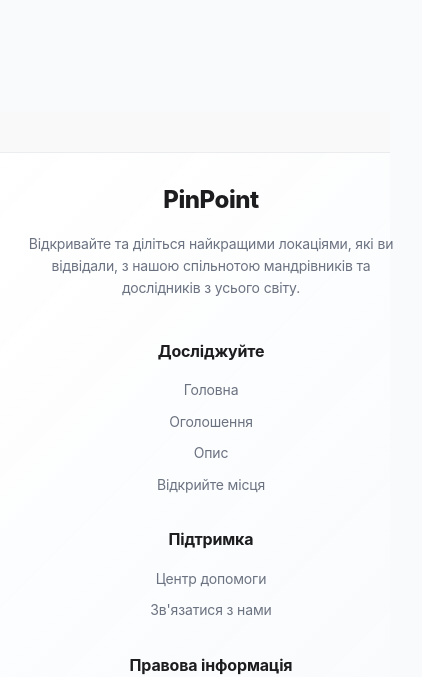
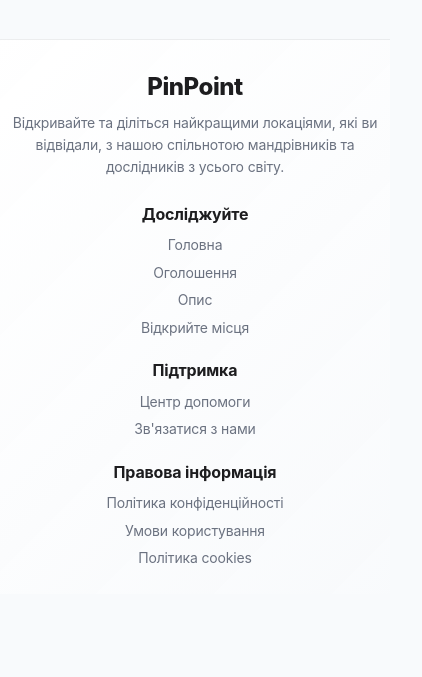
Before and after one commit to Artem2929/MapMark, a React (Vite) app: page /posts/1 in a window 390 px wide. Shown: the part 876-1553 px from the top of the page, 422 px wide, since content can reach past the window. After the commit the page ends 1470 px from the top, so only its background shows below. Built offline with nearby package versions, Linux system fonts and the light colour scheme; no server answers.

Commit message:
Improve mobile UI responsiveness
- Make profile-avatar-upload-overlay full width on mobile
- Set profile-avatar-section width/min-width to auto on 480px
- Hide profile-header gradient animation on mobile

```diff
--- a/comment-item-final.css
+++ b/comment-item-final.css
@@ -2,5 +2,5 @@
   display: flex;
   gap: 12px;
   margin-bottom: 16px;
-  align-items: center;
+  align-items: start;
 }
--- a/src/App.css
+++ b/src/App.css
@@ -30,12 +30,22 @@ body {
   font-weight: 400;
   letter-spacing: -0.01em;
   line-height: 1.47059;
+  overflow-x: hidden;
+  max-width: 100vw;
+}
+
+/* Enhanced HTML and Root */
+html {
+  overflow-x: hidden;
+  max-width: 100vw;
 }
 
 /* Enhanced App Container */
 #root {
   min-height: 100vh;
   position: relative;
+  overflow-x: hidden;
+  max-width: 100vw;
 }
 
 /* Enhanced Selection */
--- a/src/components/layout/Footer.css
+++ b/src/components/layout/Footer.css
@@ -14,10 +14,12 @@
 .footer-content {
   display: grid;
   grid-template-columns: 2fr 1fr 1fr 1fr;
-  gap: 48px;
+  gap: 24px;
   margin: 0 auto;
   padding: 0 24px;
   max-width: 1200px;
+  overflow-x: hidden;
+  box-sizing: border-box;
 }
 
 .footer-section {
@@ -27,12 +29,19 @@
 
 .footer-brand {
   max-width: 320px;
+  width: 100%;
+  min-width: 0;
+  box-sizing: border-box;
+  overflow: hidden;
+  text-align: center;
+  align-items: center;
 }
 
 .brand-logo {
   display: flex;
   align-items: center;
-  margin-bottom: 16px;
+  justify-content: center;
+  margin-bottom: 8px;
 }
 
 
@@ -50,8 +59,17 @@
   color: #6b7280;
   font-size: 15px;
   line-height: 1.6;
-  margin: 0 0 24px 0;
+  margin: 0 0 12px 0;
   font-weight: 400;
+  word-wrap: break-word;
+  overflow-wrap: break-word;
+  word-break: break-word;
+  max-width: 100%;
+  width: 100%;
+  min-width: 0;
+  box-sizing: border-box;
+  overflow: hidden;
+  flex-shrink: 1;
 }
 
 
@@ -60,7 +78,7 @@
   font-size: 17px;
   font-weight: 700;
   color: #1d1d1f;
-  margin: 0 0 20px 0;
+  margin: 0 0 12px 0;
   font-family: -apple-system, BlinkMacSystemFont, 'SF Pro Display', system-ui, sans-serif;
   letter-spacing: -0.01em;
 }
@@ -73,7 +91,7 @@
 }
 
 .footer-links li {
-  margin-bottom: 3px;
+  margin-bottom: 2px;
 }
 
 .footer-link {
@@ -113,29 +131,31 @@
 @media (max-width: 1024px) {
   .footer-content {
     grid-template-columns: 1fr 1fr;
-    gap: 40px;
+    gap: 20px;
   }
 }
 
 @media (max-width: 768px) {
   .footer {
     padding: 30px 0 20px;
-    margin-top: 40px;
+    margin-top: -3px;
   }
 
-  .footer-container {
-    padding: 0 16px;
-  }
+
 
   .footer-content {
     grid-template-columns: 1fr;
-    gap: 24px;
+    gap: 16px;
     text-align: center;
     padding: 0;
+    overflow-x: hidden;
+    width: 100%;
   }
 
   .footer-brand {
     max-width: none;
+    min-width: 0;
+    width: 100%;
   }
 
   .brand-logo {
@@ -148,16 +168,20 @@
 
   .footer-description {
     font-size: 14px;
-    margin-bottom: 16px;
+    margin-bottom: 8px;
+    max-width: 100%;
+    width: 100%;
+    overflow: hidden;
+    word-break: break-word;
   }
 
   .footer-heading {
     font-size: 16px;
-    margin-bottom: 16px;
+    margin-bottom: 8px;
   }
 
   .footer-links li {
-    margin-bottom: 8px;
+    margin-bottom: 4px;
   }
 
   .footer-link {
--- a/src/components/layout/Header.css
+++ b/src/components/layout/Header.css
@@ -28,6 +28,9 @@
   max-width: 1200px;
   margin: 0 auto;
   gap: 20px;
+  width: 100%;
+  box-sizing: border-box;
+  overflow: hidden;
 }
 
 /* Search Container */
@@ -321,7 +324,7 @@
 
 /* Language Dropdown */
 .header .lang-dropdown {
-  position: relative;
+  display: none;
 }
 
 .header .countries-btn,
@@ -403,12 +406,7 @@
 
 /* Mobile Language */
 .header .mobile-lang {
-  display: flex;
-  flex-direction: column;
-  gap: 8px;
-  margin-top: 16px;
-  padding-top: 16px;
-  border-top: 1px solid #e1e5e9;
+  display: none;
 }
 
 .header .mobile-lang-btn {
@@ -495,6 +493,8 @@
   top: 100%;
   left: 0;
   right: 0;
+  width: 100%;
+  max-width: 100vw;
   background-color: #ffffff;
   border-bottom: 1px solid #e1e5e9;
   box-shadow: 0 4px 6px rgba(0, 0, 0, 0.1);
@@ -503,6 +503,8 @@
   gap: 16px;
   opacity: 0;
   transition: all 0.3s ease;
+  box-sizing: border-box;
+  overflow-x: hidden;
 }
 
 .header .mobile-nav.open {
@@ -524,6 +526,11 @@
     sans-serif;
   border: none;
   cursor: pointer;
+  width: 100%;
+  box-sizing: border-box;
+  white-space: nowrap;
+  overflow: hidden;
+  text-overflow: ellipsis;
 }
 
 .header .mobile-link:hover {
@@ -649,7 +656,9 @@
     left: 0;
     right: 0;
     width: 100%;
+    max-width: 100vw;
     box-sizing: border-box;
+    overflow-x: hidden;
   }
 
   .header .mobile-link {
--- a/src/components/ui/Comments.css
+++ b/src/components/ui/Comments.css
@@ -20,16 +20,18 @@
   margin-bottom: 16px;
   padding: 16px 0px;
   border-top: 1px solid #e9ecef;
-  max-height: 200px;
-  overflow-y: auto;
 }
 
 .comment-item {
   display: flex;
-  align-items: center;
+  align-items: start;
   gap: 12px;
   padding: 8px;
   border-radius: 8px;
+  width: 100%;
+  max-width: 100%;
+  box-sizing: border-box;
+  overflow: hidden;
 }
 
 .comment-avatar {
@@ -64,12 +66,19 @@
   border-radius: 12px;
   padding: 8px 12px;
   position: relative;
+  min-width: 0;
+  overflow: hidden;
+  word-wrap: break-word;
 }
 
 .comment-main {
   display: flex;
   flex-direction: column;
   gap: 2px;
+  width: 100%;
+  max-width: 100%;
+  overflow: hidden;
+  box-sizing: border-box;
 }
 
 
@@ -86,6 +95,9 @@
 .comment-text {
   font-weight: 400;
   pointer-events: none !important;
+  word-break: break-word;
+  overflow-wrap: break-word;
+  max-width: 100%;
 }
 
 .comment-actions {
--- a/src/pages/PostDetail.css
+++ b/src/pages/PostDetail.css
@@ -21,20 +21,46 @@
 }
 
 .back-button {
-  background: rgba(59, 130, 246, 0.1);
-  border: 1px solid rgba(59, 130, 246, 0.2);
-  color: #3b82f6;
-  padding: 8px 16px;
-  border-radius: 8px;
+  color: #64748b;
+  text-decoration: none;
+  transition: all 0.2s cubic-bezier(0.4, 0, 0.2, 1);
+  padding: 8px 12px;
+  border-radius: 12px;
+  display: flex;
+  align-items: center;
+  gap: 8px;
+  font-weight: 500;
   font-size: 14px;
-  font-weight: 500;
+  background: none;
+  border: none;
   cursor: pointer;
-  transition: all 0.2s ease;
+  position: relative;
+  overflow: hidden;
+}
+
+.back-button::before {
+  content: '';
+  position: absolute;
+  top: 0;
+  left: -100%;
+  width: 100%;
+  height: 100%;
+  background: linear-gradient(
+    90deg,
+    transparent,
+    rgba(59, 130, 246, 0.1),
+    transparent
+  );
+  transition: left 0.5s;
+}
+
+.back-button:hover::before {
+  left: 100%;
 }
 
 .back-button:hover {
-  background: rgba(59, 130, 246, 0.15);
-  border-color: rgba(59, 130, 246, 0.3);
+  color: #3b82f6;
+  background: rgba(59, 130, 246, 0.05);
 }
 
 .home-link {
@@ -137,13 +163,13 @@
 /* Media */
 .post-detail-media {
   width: 100%;
-  max-height: 600px;
+  height: 220px;
   overflow: hidden;
 }
 
 .post-detail-image {
   width: 100%;
-  height: 100%;
+  height: 220px;
   object-fit: cover;
   display: block;
 }
@@ -300,7 +326,7 @@
 /* Mobile */
 @media (max-width: 768px) {
   .post-detail-page {
-    padding: 80px 0 0;
+    padding: 10px 0 0;
   }
 
   .post-detail-nav {
@@ -362,6 +388,10 @@
     font-size: 13px;
   }
 
+  .post-detail-page .post-detail-container .post-detail-content .post-card__actions {
+    padding: 0px 24px;
+  }
+
   .post-detail-container {
     max-width: none;
     padding-left: 0;
@@ -402,23 +432,25 @@
   cursor: pointer;
   display: flex;
   align-items: center;
-  gap: 8px;
-  padding: 10px 12px;
-  border-radius: 8px;
-  color: #64748b;
-  transition: all 0.2s ease;
-  font-size: 14px;
-  font-weight: 500;
+  gap: 4px;
+  padding: 4px;
+  border-radius: 4px;
+  color: #8e8e8e;
+  transition: color 0.2s ease, background 0.2s ease;
+  font-size: 12px;
+  font-weight: 400;
   backdrop-filter: none;
   box-shadow: none;
   text-shadow: none;
   min-width: auto;
+  transform: none;
 }
 
 .post-detail-page .post-detail-container .post-detail-content .post-card__action-btn:hover {
   background: rgba(0, 0, 0, 0.05);
-  color: #374151;
+  color: #262626;
   box-shadow: none;
+  transform: none;
 }
 
 .post-detail-page .post-detail-container .post-detail-content .post-card__action-btn.active,
@@ -437,8 +469,26 @@
   cursor: not-allowed;
 }
 
+.post-detail-page .post-detail-container .post-detail-content .post-card__action-btn:active {
+  transform: none;
+}
+
+.post-detail-page .post-detail-container .post-detail-content .post-card__action-btn:focus {
+  transform: none;
+}
+
+.post-detail-page .post-detail-container .post-detail-content .post-card__action-btn * {
+  transform: none;
+}
+
 .post-detail-page .post-detail-container .post-detail-content .post-card__count {
-  font-size: 14px;
+  font-size: 12px;
   font-weight: 600;
   color: inherit;
 }
+
+.post-detail-page .post-detail-container .post-detail-content .post-card__action-btn svg {
+  width: 16px;
+  height: 16px;
+  stroke-width: 2;
+}
--- a/src/pages/PostDetail.jsx
+++ b/src/pages/PostDetail.jsx
@@ -161,9 +161,6 @@ const PostDetail = () => {
           <button onClick={() => navigate(-1)} className="back-button">
             ← Назад
           </button>
-          <Link to="/discover-places" className="home-link">
-            Стрічка постів
-          </Link>
         </div>
 
         {/* Основний контент */}
--- a/src/pages/UserProfile.css
+++ b/src/pages/UserProfile.css
@@ -1301,6 +1301,10 @@
     border-radius: 12px;
   }
 
+  .profile-profile-header::before {
+    display: none;
+  }
+
   .profile-profile-header-top {
     flex-direction: column;
     align-items: center;
@@ -1309,8 +1313,8 @@
   }
 
   .profile-avatar-section {
-    min-width: 120px;
-    width: 120px;
+    min-width: auto;
+    width: auto;
     height: 120px;
   }
 
--- a/src/styles/components.css
+++ b/src/styles/components.css
@@ -429,3 +429,12 @@ textarea.input {
   font-size: 32px;
   margin-bottom: 8px;
 }
+
+/* Mobile responsive styles */
+@media (max-width: 768px) {
+  .profile-avatar-upload-overlay {
+    width: 100%;
+    left: 0;
+    right: 0;
+  }
+}
```
